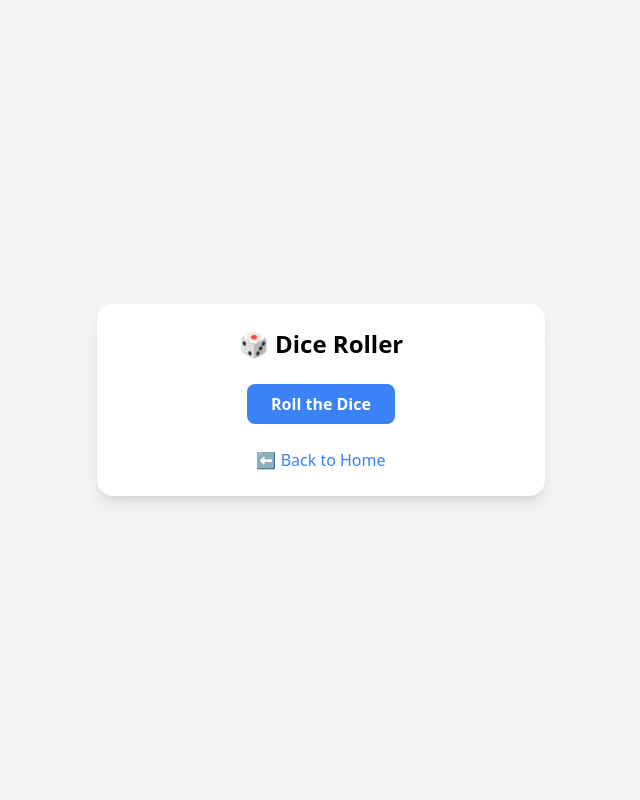
After one commit to Rabdool/Python-Projects, a Flask app: page /dice_roller in a window 1280 px wide. The commit adds this page. Shown: the whole page, without its empty margins (319-959 px from the left). Run offline with Flask 3, Linux system fonts and the light colour scheme; some libraries are stand-ins or nearby versions.

Commit message:
Dice_roller

```diff
--- a/app.py
+++ b/app.py
@@ -77,5 +77,12 @@ def password_generator():
         password = ''.join(random.choice(characters) for _ in range(length))
     return render_template('password_generator.html', password=password)
 
+@app.route('/dice_roller', methods=['GET', 'POST'])
+def dice_roller():
+    result = None
+    if request.method == 'POST':
+        result = random.randint(1, 6)
+    return render_template('dice_roller.html', result=result)
+
 if __name__ == '__main__':
     app.run(debug=True)
--- /dev/null
+++ b/templates/dice_roller.html
@@ -0,0 +1,28 @@
+<!DOCTYPE html>
+<html lang="en">
+<head>
+  <meta charset="UTF-8">
+  <title>Dice Roller</title>
+  <script src="https://cdn.tailwindcss.com"></script>
+</head>
+<body class="min-h-screen bg-gray-100 flex items-center justify-center p-6">
+  <div class="w-full max-w-md bg-white p-6 rounded-2xl shadow-lg text-center">
+    <h1 class="text-2xl font-bold mb-6">🎲 Dice Roller</h1>
+
+    <form method="POST" class="mb-6">
+      <button
+        type="submit"
+        class="bg-blue-500 hover:bg-blue-600 text-white px-6 py-2 rounded-lg font-semibold"
+      >
+        Roll the Dice
+      </button>
+    </form>
+
+    {% if result %}
+      <p class="text-4xl font-bold text-green-600">You rolled: {{ result }}</p>
+    {% endif %}
+
+    <a href="{{ url_for('home') }}" class="block mt-6 text-blue-500 hover:underline">⬅ Back to Home</a>
+  </div>
+</body>
+</html>
--- a/templates/index.html
+++ b/templates/index.html
@@ -34,6 +34,11 @@
          class="block bg-indigo-100 hover:bg-indigo-200 text-indigo-800 text-center p-6 rounded-lg shadow transition duration-200 font-semibold">
         Password Generator
       </a>
+
+      <a href="{{ url_for('dice_roller') }}"
+         class="block bg-indigo-100 hover:bg-indigo-200 text-indigo-800 text-center p-6 rounded-lg shadow transition duration-200 font-semibold">
+        Dice Roller
+      </a>
     </div>
   </div>
 </body>
```
